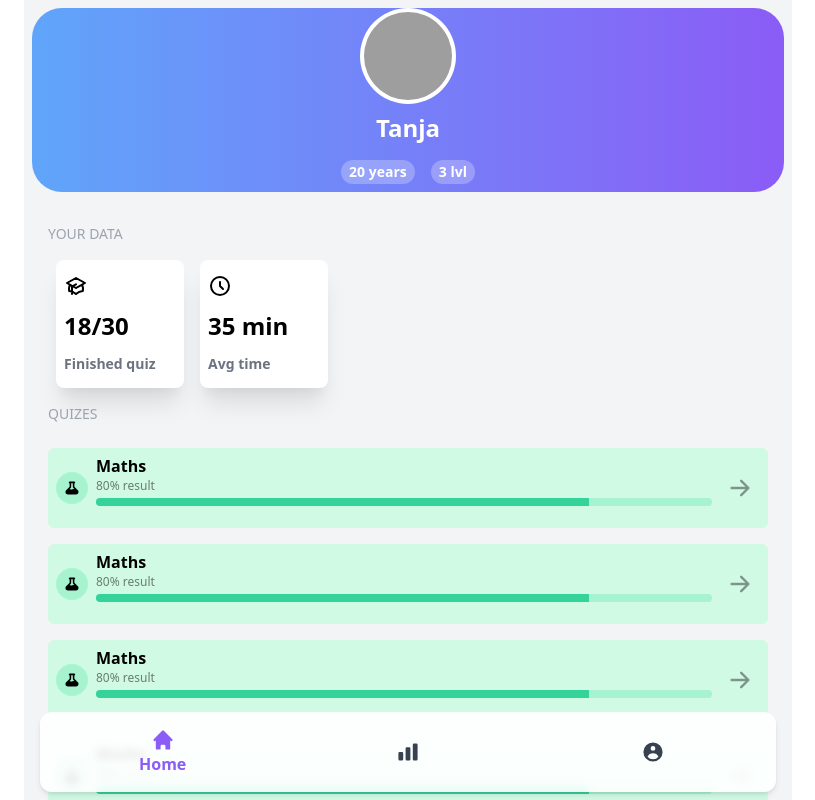
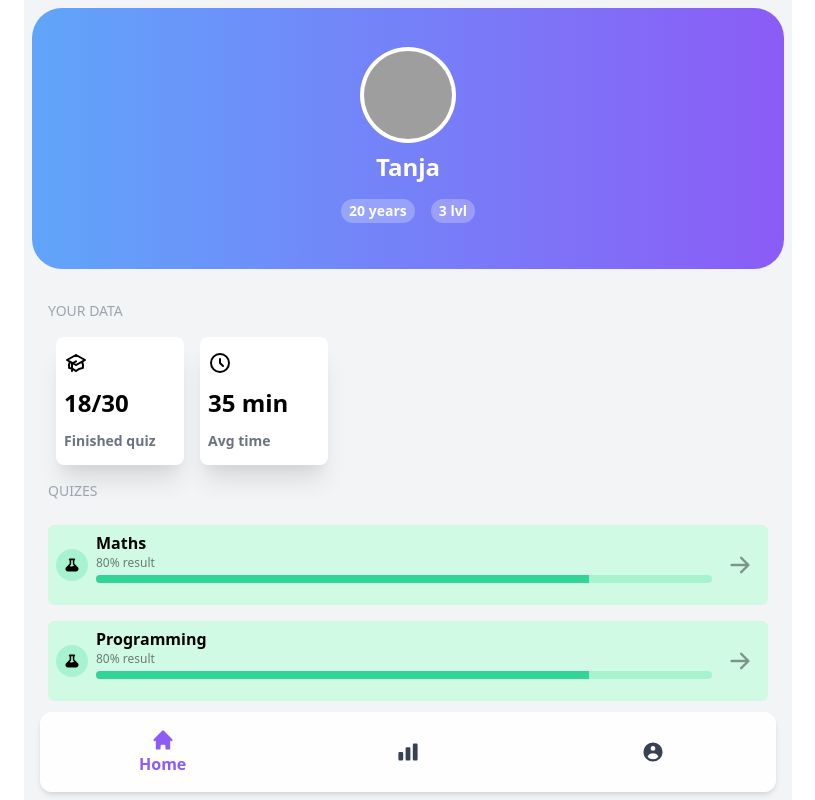
Before and after one commit to ArexSpeed/quizar, a Next.js app: page / in a window 1280 px wide. Shown: the whole page, without its empty margins (232-1047 px from the left). Built offline with nearby package versions, Linux system fonts and the light colour scheme; grey boxes are pictures that could not be loaded.

Commit message:
quizSlice, show category

```diff
--- a/pages/index.js
+++ b/pages/index.js
@@ -3,6 +3,7 @@ import { useRouter } from 'next/router'
 import { useState } from 'react';
 import { useDispatch, useSelector } from 'react-redux';
 import { getUser, setUser } from 'redux/slices/userSlice';
+import { selectQuizCategories } from 'redux/slices/quizSlice';
 
 export default function Home() {
   const [activeNav, setActiveNav] = useState('')
@@ -10,9 +11,11 @@ export default function Home() {
   const path = router.pathname;
   const dispatch = useDispatch();
   const user = useSelector(getUser);
+  const categories = useSelector(selectQuizCategories);
 
-  console.log(path, 'router')
-  console.log(activeNav, 'active')
+  console.log(categories,'categories');
+  // console.log(path, 'router')
+  // console.log(activeNav, 'active')
   return (
     <>
       <Head>
@@ -100,12 +103,13 @@ export default function Home() {
         {/* Quiz section */}
         <section className="flex flex-col justify-center items-start w-full">
           <h4 className="text-sm text-gray-400 uppercase my-4">Quizes</h4>
-          <div className="w-full h-20 my-2 flex flex-row justify-between items-center bg-green-100 rounded-md">
+          {categories.map(category => (
+            <div key={category} className="w-full h-20 my-2 flex flex-row justify-between items-center bg-green-100 rounded-md">
             <div className="px-2 mx-2 w-8 h-8 rounded-full flex justify-center items-center bg-green-200">
               <svg className="w-6 h-6" fill="currentColor" viewBox="0 0 20 20" xmlns="http://www.w3.org/2000/svg"><path fillRule="evenodd" d="M7 2a1 1 0 00-.707 1.707L7 4.414v3.758a1 1 0 01-.293.707l-4 4C.817 14.769 2.156 18 4.828 18h10.343c2.673 0 4.012-3.231 2.122-5.121l-4-4A1 1 0 0113 8.172V4.414l.707-.707A1 1 0 0013 2H7zm2 6.172V4h2v4.172a3 3 0 00.879 2.12l1.027 1.028a4 4 0 00-2.171.102l-.47.156a4 4 0 01-2.53 0l-.563-.187a1.993 1.993 0 00-.114-.035l1.063-1.063A3 3 0 009 8.172z" clipRule="evenodd" /></svg>
             </div>
             <div className="flex flex-col flex-1 justify-start items-start">
-              <h4 className="font-semibold text-md">Maths</h4>
+              <h4 className="font-semibold text-md">{category}</h4>
               <h6 className="text-xs text-black text-opacity-50">80% result</h6>
               <div className="relative pt-1 w-full">
                 <div className="overflow-hidden h-2 mb-4 text-xs flex rounded bg-green-200">
@@ -117,60 +121,7 @@ export default function Home() {
               <svg className="w-6 h-6 opacity-40" fill="currentColor" viewBox="0 0 20 20" xmlns="http://www.w3.org/2000/svg"><path fillRule="evenodd" d="M10.293 3.293a1 1 0 011.414 0l6 6a1 1 0 010 1.414l-6 6a1 1 0 01-1.414-1.414L14.586 11H3a1 1 0 110-2h11.586l-4.293-4.293a1 1 0 010-1.414z" clipRule="evenodd" /></svg>
             </div>
           </div>
-          {/* Quiz 2 */}
-          <div className="w-full h-20 my-2 flex flex-row justify-between items-center bg-green-100 rounded-md">
-            <div className="px-2 mx-2 w-8 h-8 rounded-full flex justify-center items-center bg-green-200">
-              <svg className="w-6 h-6" fill="currentColor" viewBox="0 0 20 20" xmlns="http://www.w3.org/2000/svg"><path fillRule="evenodd" d="M7 2a1 1 0 00-.707 1.707L7 4.414v3.758a1 1 0 01-.293.707l-4 4C.817 14.769 2.156 18 4.828 18h10.343c2.673 0 4.012-3.231 2.122-5.121l-4-4A1 1 0 0113 8.172V4.414l.707-.707A1 1 0 0013 2H7zm2 6.172V4h2v4.172a3 3 0 00.879 2.12l1.027 1.028a4 4 0 00-2.171.102l-.47.156a4 4 0 01-2.53 0l-.563-.187a1.993 1.993 0 00-.114-.035l1.063-1.063A3 3 0 009 8.172z" clipRule="evenodd" /></svg>
-            </div>
-            <div className="flex flex-col flex-1 justify-start items-start">
-              <h4 className="font-semibold text-md">Maths</h4>
-              <h6 className="text-xs text-black text-opacity-50">80% result</h6>
-              <div className="relative pt-1 w-full">
-                <div className="overflow-hidden h-2 mb-4 text-xs flex rounded bg-green-200">
-                  <div style={{ width: "80%" }} className="shadow-none flex flex-col text-center whitespace-nowrap text-white justify-center bg-green-400"></div>
-                </div>
-              </div>
-            </div>
-            <div className="px-2 mx-2">
-              <svg className="w-6 h-6 opacity-40" fill="currentColor" viewBox="0 0 20 20" xmlns="http://www.w3.org/2000/svg"><path fillRule="evenodd" d="M10.293 3.293a1 1 0 011.414 0l6 6a1 1 0 010 1.414l-6 6a1 1 0 01-1.414-1.414L14.586 11H3a1 1 0 110-2h11.586l-4.293-4.293a1 1 0 010-1.414z" clipRule="evenodd" /></svg>
-            </div>
-          </div>
-          {/* Quiz 3 */}
-          <div className="w-full h-20 my-2 flex flex-row justify-between items-center bg-green-100 rounded-md">
-            <div className="px-2 mx-2 w-8 h-8 rounded-full flex justify-center items-center bg-green-200">
-              <svg className="w-6 h-6" fill="currentColor" viewBox="0 0 20 20" xmlns="http://www.w3.org/2000/svg"><path fillRule="evenodd" d="M7 2a1 1 0 00-.707 1.707L7 4.414v3.758a1 1 0 01-.293.707l-4 4C.817 14.769 2.156 18 4.828 18h10.343c2.673 0 4.012-3.231 2.122-5.121l-4-4A1 1 0 0113 8.172V4.414l.707-.707A1 1 0 0013 2H7zm2 6.172V4h2v4.172a3 3 0 00.879 2.12l1.027 1.028a4 4 0 00-2.171.102l-.47.156a4 4 0 01-2.53 0l-.563-.187a1.993 1.993 0 00-.114-.035l1.063-1.063A3 3 0 009 8.172z" clipRule="evenodd" /></svg>
-            </div>
-            <div className="flex flex-col flex-1 justify-start items-start">
-              <h4 className="font-semibold text-md">Maths</h4>
-              <h6 className="text-xs text-black text-opacity-50">80% result</h6>
-              <div className="relative pt-1 w-full">
-                <div className="overflow-hidden h-2 mb-4 text-xs flex rounded bg-green-200">
-                  <div style={{ width: "80%" }} className="shadow-none flex flex-col text-center whitespace-nowrap text-white justify-center bg-green-400"></div>
-                </div>
-              </div>
-            </div>
-            <div className="px-2 mx-2">
-              <svg className="w-6 h-6 opacity-40" fill="currentColor" viewBox="0 0 20 20" xmlns="http://www.w3.org/2000/svg"><path fillRule="evenodd" d="M10.293 3.293a1 1 0 011.414 0l6 6a1 1 0 010 1.414l-6 6a1 1 0 01-1.414-1.414L14.586 11H3a1 1 0 110-2h11.586l-4.293-4.293a1 1 0 010-1.414z" clipRule="evenodd" /></svg>
-            </div>
-          </div>
-          {/* Quiz 4 */}
-          <div className="w-full h-20 my-2 flex flex-row justify-between items-center bg-green-100 rounded-md">
-            <div className="px-2 mx-2 w-8 h-8 rounded-full flex justify-center items-center bg-green-200">
-              <svg className="w-6 h-6" fill="currentColor" viewBox="0 0 20 20" xmlns="http://www.w3.org/2000/svg"><path fillRule="evenodd" d="M7 2a1 1 0 00-.707 1.707L7 4.414v3.758a1 1 0 01-.293.707l-4 4C.817 14.769 2.156 18 4.828 18h10.343c2.673 0 4.012-3.231 2.122-5.121l-4-4A1 1 0 0113 8.172V4.414l.707-.707A1 1 0 0013 2H7zm2 6.172V4h2v4.172a3 3 0 00.879 2.12l1.027 1.028a4 4 0 00-2.171.102l-.47.156a4 4 0 01-2.53 0l-.563-.187a1.993 1.993 0 00-.114-.035l1.063-1.063A3 3 0 009 8.172z" clipRule="evenodd" /></svg>
-            </div>
-            <div className="flex flex-col flex-1 justify-start items-start">
-              <h4 className="font-semibold text-md">Maths</h4>
-              <h6 className="text-xs text-black text-opacity-50">80% result</h6>
-              <div className="relative pt-1 w-full">
-                <div className="overflow-hidden h-2 mb-4 text-xs flex rounded bg-green-200">
-                  <div style={{ width: "80%" }} className="shadow-none flex flex-col text-center whitespace-nowrap text-white justify-center bg-green-400"></div>
-                </div>
-              </div>
-            </div>
-            <div className="px-2 mx-2">
-              <svg className="w-6 h-6 opacity-40" fill="currentColor" viewBox="0 0 20 20" xmlns="http://www.w3.org/2000/svg"><path fillRule="evenodd" d="M10.293 3.293a1 1 0 011.414 0l6 6a1 1 0 010 1.414l-6 6a1 1 0 01-1.414-1.414L14.586 11H3a1 1 0 110-2h11.586l-4.293-4.293a1 1 0 010-1.414z" clipRule="evenodd" /></svg>
-            </div>
-          </div>
+          ))}
         </section>
       </main>
       </div>
--- /dev/null
+++ b/redux/slices/quizSlice.js
@@ -0,0 +1,97 @@
+import { createSlice } from '@reduxjs/toolkit';
+
+const initialState = {
+  categories: ['Maths', 'Programming'],
+  activeQuestion: 0,
+  questions: [
+    {
+      id: 1,
+      category: 'Maths',
+      content: '2+2 = ',
+      answers: [
+        { valid: false, checked: false, content: "3" },
+        { valid: false, checked: false, content: "8"},
+        { valid: true, checked: false, content: "4"},
+        { valid: false, checked: false, content: "5"},
+      ]
+    },
+    {
+      id: 2,
+      category: 'Maths',
+      content: '2+20 = ',
+      answers: [
+        { valid: false, checked: false, content: "3" },
+        { valid: true, checked: false, content: "40"},
+        { valid: false, checked: false, content: "4"},
+        { valid: false, checked: false, content: "5"},
+      ]
+    },
+    {
+      id: 3,
+      category: 'Maths',
+      content: '5*10 = ',
+      answers: [
+        { valid: true, checked: false, content: "50" },
+        { valid: false, checked: false, content: "80"},
+        { valid: false, checked: false, content: "40"},
+        { valid: false, checked: false, content: "5"},
+      ]
+    },
+    {
+      id: 4,
+      category: 'Programming',
+      content: 'One of framework is ',
+      answers: [
+        { valid: false, checked: false, content: "JavaScript" },
+        { valid: false, checked: false, content: "HTML"},
+        { valid: true, checked: false, content: "React"},
+        { valid: false, checked: false, content: "Python"},
+      ]
+    },
+    {
+      id: 5,
+      category: 'Programming',
+      content: 'What is not a programming language? ',
+      answers: [
+        { valid: false, checked: false, content: "C++" },
+        { valid: true, checked: false, content: "React"},
+        { valid: false, checked: false, content: "Python"},
+        { valid: false, checked: false, content: "Java"},
+      ]
+    },
+    {
+      id: 6,
+      category: 'Programming',
+      content: 'JavaScript launched at ',
+      answers: [
+        { valid: true, checked: false, content: "1995" },
+        { valid: false, checked: false, content: "2005"},
+        { valid: false, checked: false, content: "2001"},
+        { valid: false, checked: false, content: "1999"},
+      ]
+    },
+  ]
+}
+
+export const slice = createSlice({
+  name: 'quiz',
+  initialState,
+  reducers: {
+    next: state => {
+      state.activeQuestion += 1;
+    },
+    prev: state => {
+      state.activeQuestion -= 1;
+    },
+  }
+});
+
+export const {
+  start,
+  next,
+} = slice.actions;
+
+export const selectQuizCategories = state => state.quiz.categories;
+export const selectQuizQuestions = state => state.quiz.questions;
+
+export default slice.reducer;
--- a/redux/store.js
+++ b/redux/store.js
@@ -1,9 +1,11 @@
 import { configureStore } from '@reduxjs/toolkit';
 
 import userReducer from './slices/userSlice';
+import quizReducer from './slices/quizSlice';
 
 export default configureStore({
   reducer: {
     user: userReducer,
+    quiz: quizReducer,
   },
 });
```
